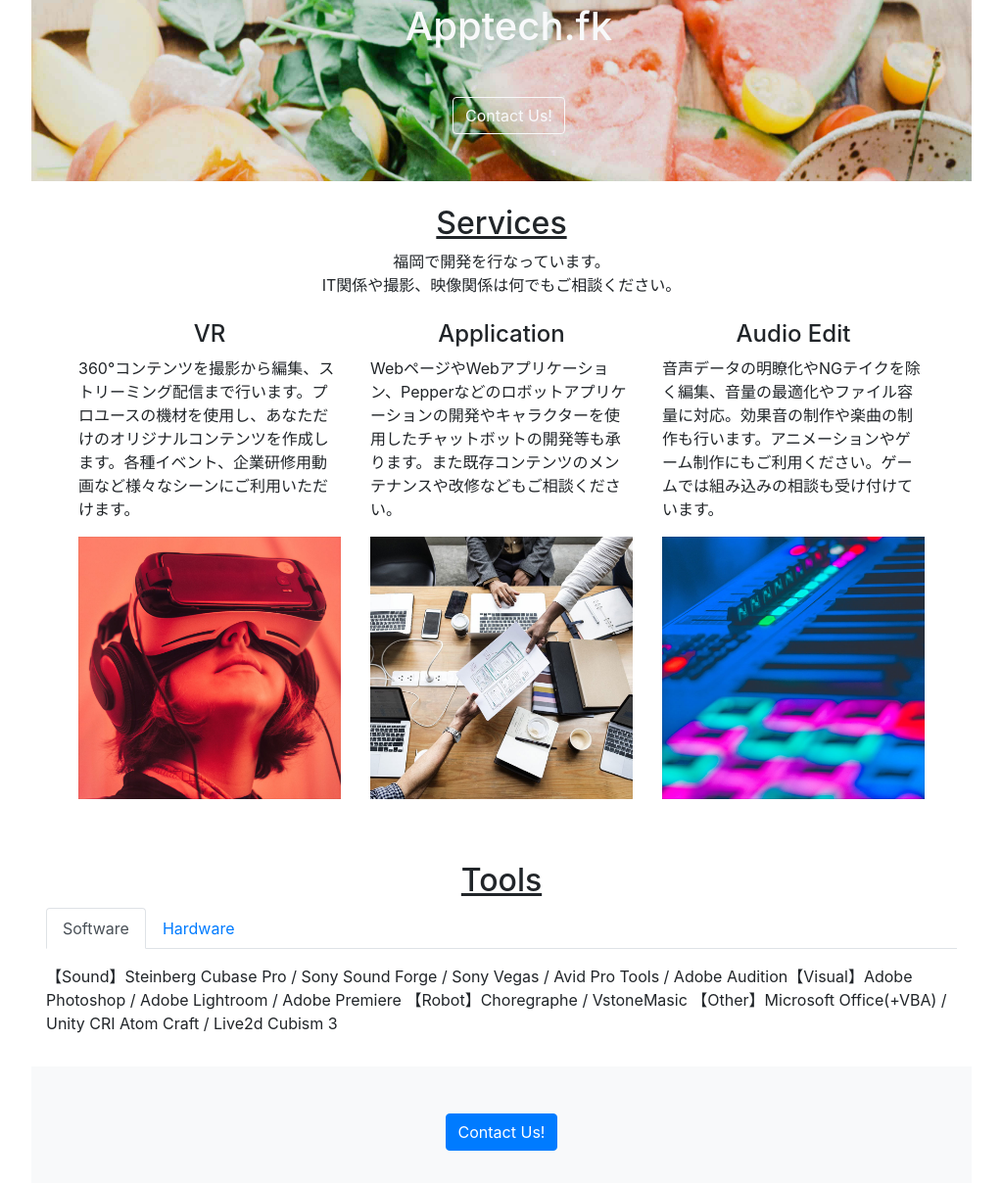
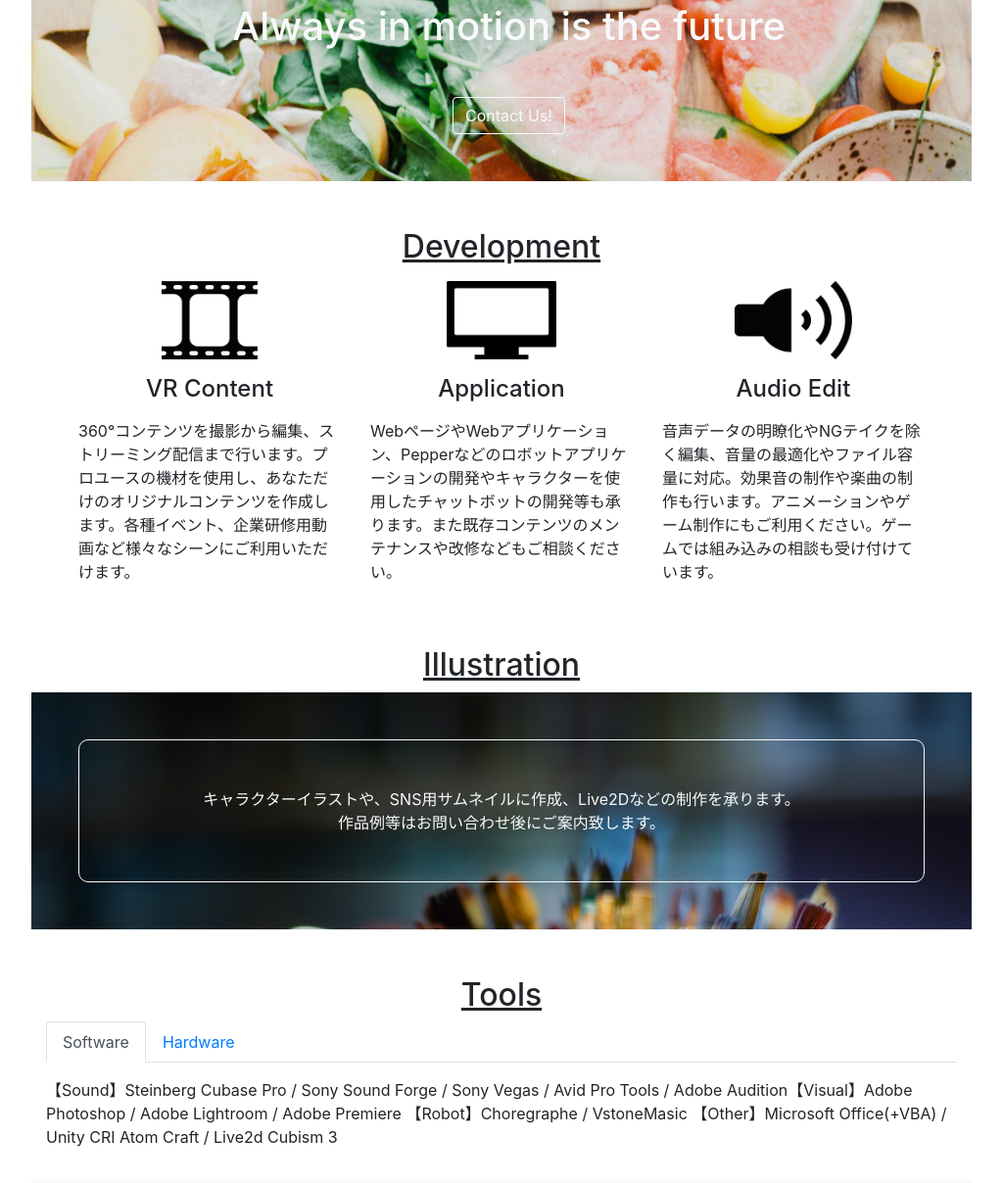
Before and after one commit to nyapp/apptech.hp, a plain HTML site: page index.html in a window 1280 px wide. Shown: the part 101-1309 px from the top of the page at 98% size, without its empty margins (128-1151 px from the left). Drawn offline with Linux system fonts and the light colour scheme.

Commit message:
illust section added

```diff
--- a/css/master.css
+++ b/css/master.css
@@ -4,6 +4,16 @@
     padding-left: 15px;
 }
 
+.cover-2 {
+    background: url(../img/brushes.jpg);
+    background-size: cover;
+}
+
+.cover-2 > p {
+    border: solid 1px;
+    border-radius: 10px;
+    margin-bottom: 0px;
+}
 
 
 html {
@@ -20,3 +30,8 @@ html {
     top: 8px;
     right: 0;
 }
+
+.m0-auto {
+    display: block;
+    margin: 0 auto;
+}
--- a/index.html
+++ b/index.html
@@ -25,7 +25,8 @@
                     </button>
                     <div id="menu" class="collapse navbar-collapse">
                         <ul class="navbar-nav">
-                            <li class="nav-item"><a href="#services" class="nav-link">services</a></li>
+                            <li class="nav-item"><a href="#Development" class="nav-link">development</a></li>
+                            <li class="nav-item"><a href="#Illustration" class="nav-link">illustration</a></li>
                             <li class="nav-item"><a href="#tools" class="nav-link">tools</a></li>
                             <li class="nav-item"><a href="#address" class="nav-link">address</a></li>
                         </ul>
@@ -35,39 +36,48 @@
         </div>
 
         <div class="text-center text-light py-5 cover">
-            <div class="coverbox">
-                <h1 class="display-1.5 mb-5">Apptech.fk</h1>
-                <a href="mailto:brave.1020@gmail.com" class="btn btn-outline-light">Contact Us!</a>
-            </div>
+            <h1 class="display-1.5 mb-5">Always in motion is the future</h1>
+            <a href="mailto:brave.1020@gmail.com" class="btn btn-outline-light">Contact Us!</a>
         </div>
+
     </header>
 
     <body>
 
-        <section class="py-4">
-            <h2 id="services" class="text-center mb-2"><u>Services</u></h2>
-            <p class="text-center  mb-4">福岡で開発を行なっています。<br>IT関係や撮影、映像関係は何でもご相談ください。</p>
+
+        <section class="py-5">
+            <h2 id="Development" class="text-center mb-3"><u>Development</u></h2>
             <div class="container px-5">
-                <div class="row mb-4 justify-content-md-center">
-                    <div class="col-md-4 mb-3">
-                        <h4 class="mb-2 text-center">VR</h4>
+                <div class="row">
+                    <div class="col-md-4">
+                        <img src="img/Chapter06_062.png" alt="" class="m0-auto" style="height: 5em;">
+                        <h4 class="my-3 text-center">VR Content</h4>
                         <p>360°コンテンツを撮影から編集、ストリーミング配信まで行います。プロユースの機材を使用し、あなただけのオリジナルコンテンツを作成します。各種イベント、企業研修用動画など様々なシーンにご利用いただけます。</p>
-                        <img src="img/content-vr.jpg" alt="" class="w-100">
                     </div>
-
-                    <div class="col-md-4 mb-3">
-                        <h4 class="mb-2 text-center">Application</h4>
+                    <div class="col-md-4">
+                        <img src="img/Chapter06_038.png" alt="" class="m0-auto" style="height: 5em;">
+                        <h4 class="my-3 text-center">Application</h4>
                         <p>WebページやWebアプリケーション、Pepperなどのロボットアプリケーションの開発やキャラクターを使用したチャットボットの開発等も承ります。また既存コンテンツのメンテナンスや改修などもご相談ください。</p>
-                        <img src="img/content-application.jpg" alt="" class="w-100">
                     </div>
-                    <div class="col-md-4 mb-3">
-                        <h4 class="mb-2 text-center">Audio Edit</h4>
+                    <div class="col-md-4">
+                        <img src="img/Chapter06_016.png" alt="" class="m0-auto" style="height: 5em;">
+                        <h4 class="my-3 text-center">Audio Edit</h4>
                         <p>音声データの明瞭化やNGテイクを除く編集、音量の最適化やファイル容量に対応。効果音の制作や楽曲の制作も行います。アニメーションやゲーム制作にもご利用ください。ゲームでは組み込みの相談も受け付けています。</p>
-                        <img src="img/content-sound.jpg" alt="" class="w-100">
                     </div>
                 </div>
             </div>
         </section>
+
+        <section class="pb-5">
+            <span class="glyphicon glyphicon-envelope"></span>
+            <h2 id="Illustration" class="text-center mb-2"><u>Illustration</u></h2>
+            <div class="text-center text-light cover-2 px-5 p-5">
+                <p class="p-5">キャラクターイラストや、SNS用サムネイルに作成、Live2Dなどの制作を承ります。
+                    <br>作品例等はお問い合わせ後にご案内致します。
+                </p>
+            </div>
+        </section>
+
 
         <section>
             <h2 id="tools" class="text-center mb-2"><u>Tools</u></h2>
```
Also changed, not shown: img/Chapter06_016.png (added), img/Chapter06_038.png (added), img/Chapter06_062.png (added), img/brushes.jpg (added), 1 other file.
